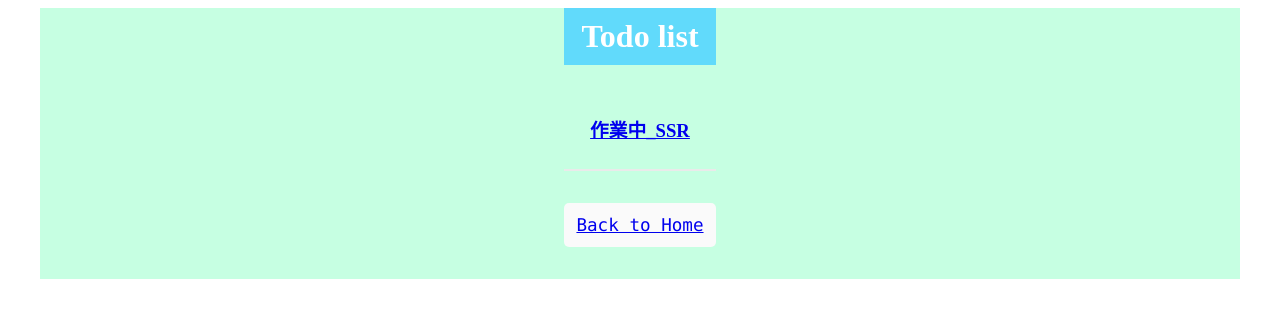
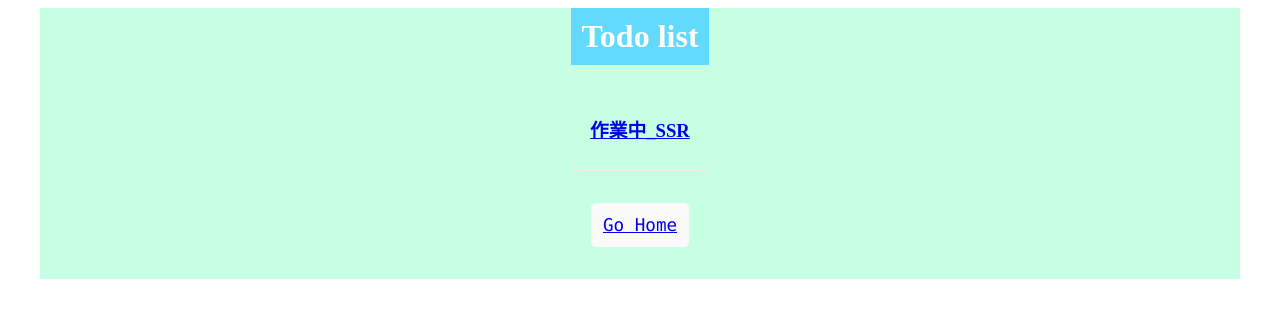
Before and after one commit to Haruko-Fujita/TODO-app, a Next.js app in the folder client/: page / in a window 1280 px wide. Shown: the top 318 px of the page. Built offline with nearby package versions, Linux system fonts and the light colour scheme.

Commit message:
homeを/Todoに変更

```diff
--- a/client/components/Layout.tsx
+++ b/client/components/Layout.tsx
@@ -21,8 +21,8 @@ export default function Layout({ children }) {
       <main className={styles.main}>{children}</main>
 
       <footer className={styles.footer}>
-        <Link href="/" className={styles.code}>
-          Back to Home
+        <Link href="/Todo" className={styles.code}>
+          Go Home
         </Link>
       </footer>
     </div>
```
Also changed, not shown: 1 other file (tests, documents, lock files or other folders).
